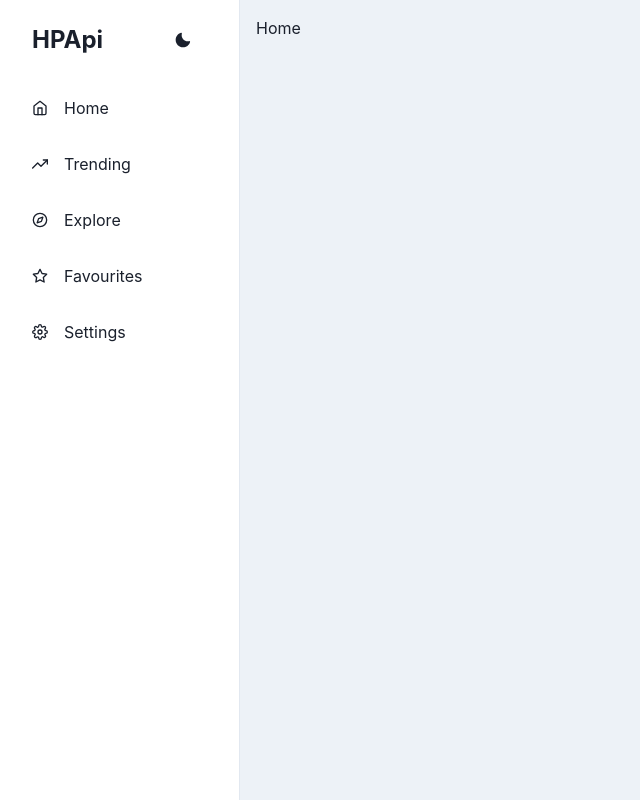
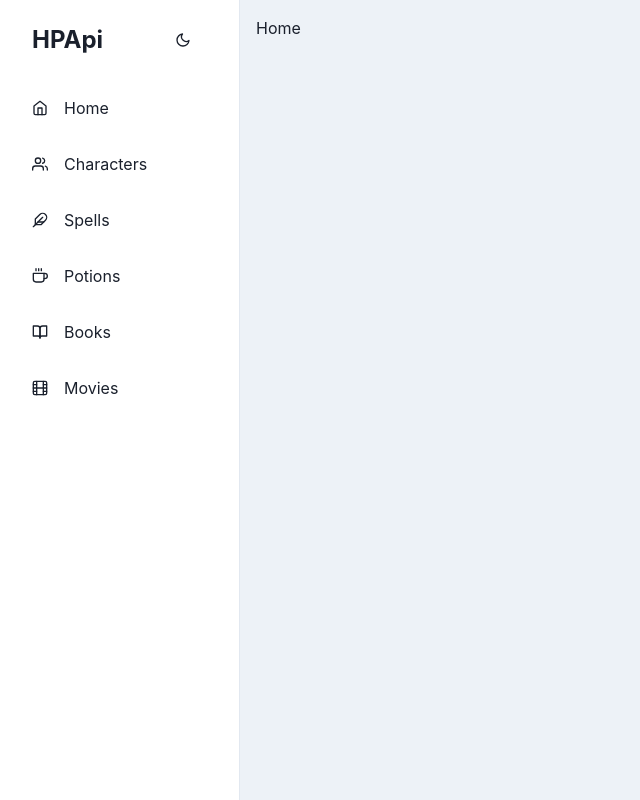
Before and after one commit to jouwdan/hpapi, a React (Vite) app in the folder packages/web/: page / in a window 1280 px wide. Shown: the whole page, without its empty margins (0-640 px from the left). Built offline with nearby package versions, Linux system fonts and the light colour scheme.

Commit message:
feat: change icons to feathericons

```diff
--- a/packages/web/src/components/Navbar/Navbar.tsx
+++ b/packages/web/src/components/Navbar/Navbar.tsx
@@ -1,12 +1,15 @@
 import { FC, ReactNode } from 'react'
 import { Box, BoxProps, Button, CloseButton, Drawer, DrawerContent, Flex, FlexProps, Icon, IconButton, Link, Text, useColorMode, useColorModeValue, useDisclosure } from '@chakra-ui/react'
-import { MoonIcon, SunIcon, HamburgerIcon } from '@chakra-ui/icons';
 import {
   FiHome,
-  FiTrendingUp,
-  FiCompass,
-  FiStar,
-  FiSettings,
+  FiUsers,
+  FiFeather,
+  FiCoffee,
+  FiBookOpen,
+  FiFilm,
+  FiMoon,
+  FiSun,
+  FiMenu,
 } from 'react-icons/fi';
 import { IconType } from 'react-icons';
 
@@ -21,10 +24,11 @@ interface LinkItemProps {
 
 const LinkItems: Array<LinkItemProps> = [
   { name: 'Home', icon: FiHome },
-  { name: 'Trending', icon: FiTrendingUp },
-  { name: 'Explore', icon: FiCompass },
-  { name: 'Favourites', icon: FiStar },
-  { name: 'Settings', icon: FiSettings },
+  { name: 'Characters', icon: FiUsers },
+  { name: 'Spells', icon: FiFeather },
+  { name: 'Potions', icon: FiCoffee },
+  { name: 'Books', icon: FiBookOpen },
+  { name: 'Movies', icon: FiFilm },
 ];
 
 interface NavItemProps extends FlexProps {
@@ -79,10 +83,10 @@ const MobileNav = ({ onOpen, ...rest }: MobileProps) => {
       justifyContent="flex-start"
       {...rest}>
       <IconButton
-        variant="outline"
+        variant="ghost"
         onClick={onOpen}
         aria-label="open menu"
-        icon={<HamburgerIcon />}
+        icon={<FiMenu />}
       />
 
       <Text fontSize="2xl" ml="8" fontWeight="bold">
@@ -112,7 +116,7 @@ const SidebarContent = ({ onClose, ...rest }: SidebarProps) => {
           HPApi
         </Text>
         <Button onClick={toggleColorMode} variant="ghost">
-          {colorMode === 'light' ? <MoonIcon /> : <SunIcon />}
+          {colorMode === 'light' ? <FiMoon /> : <FiSun />}
         </Button>
         <CloseButton display={{ base: 'flex', md: 'none' }} onClick={onClose} />
       </Flex>
```
